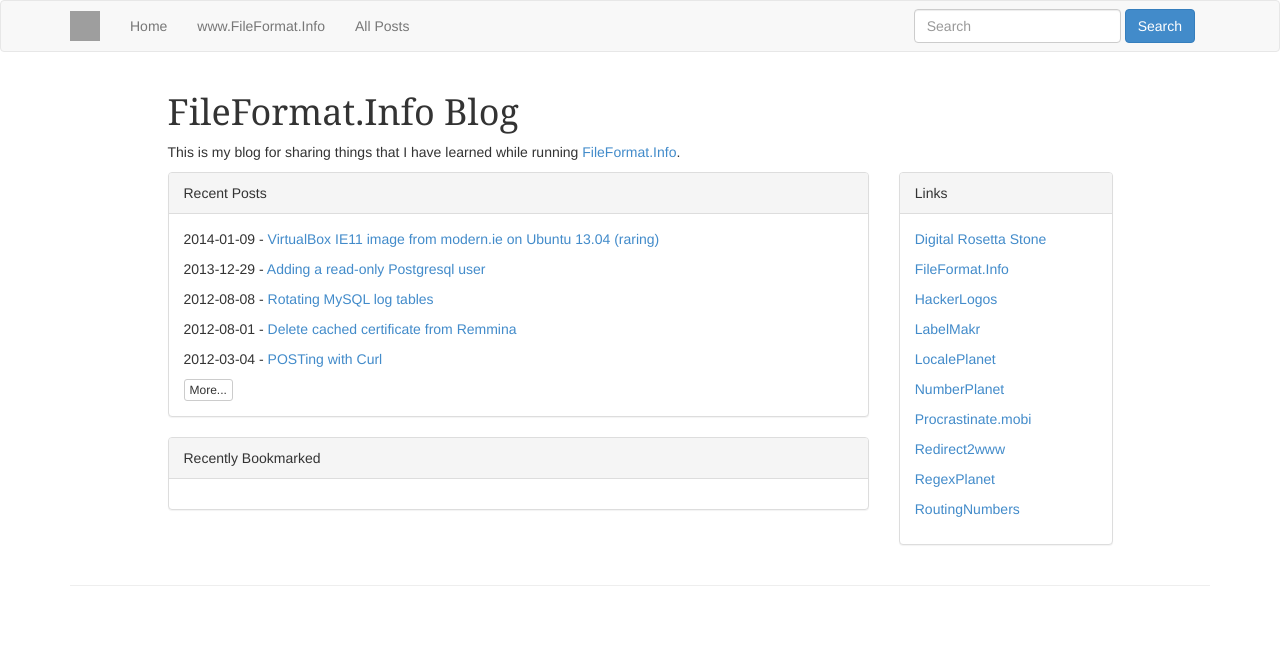
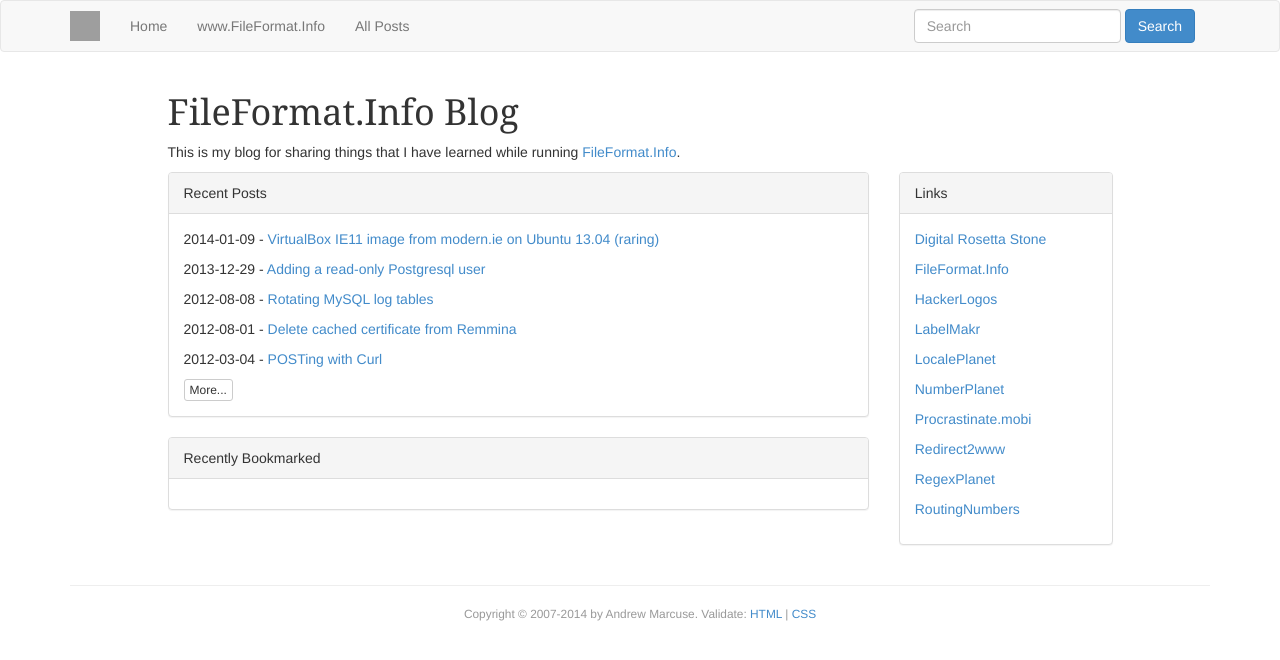
Before and after one commit to indrajithbandara/fileformat.github.io, a Jekyll site: the page built from index.html, in a window 1280 px wide. Shown: the top 660 px of the page. Built offline with Jekyll 4.4.1, drawn with Linux system fonts in a browser that asks for light colours; a script that is not in the unit is left out; grey boxes are pictures that could not be loaded.

Commit message:
added copyright & validation links to footer

```diff
--- a/_includes/footer.html
+++ b/_includes/footer.html
@@ -1 +1,5 @@
-<p></p>
+<p class="small text-muted text-center">
+	Copyright &copy; 2007-2014 by Andrew Marcuse.
+	Validate: <a href="http://validator.w3.org/check/referer">HTML</a>
+	| <a href="http://jigsaw.w3.org/css-validator/check/referer">CSS</a>
+</p>
```
